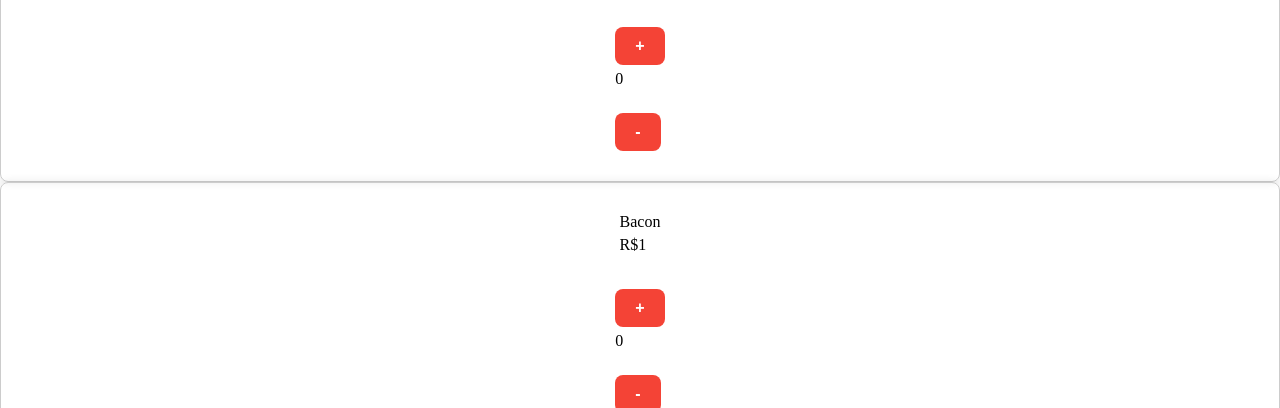
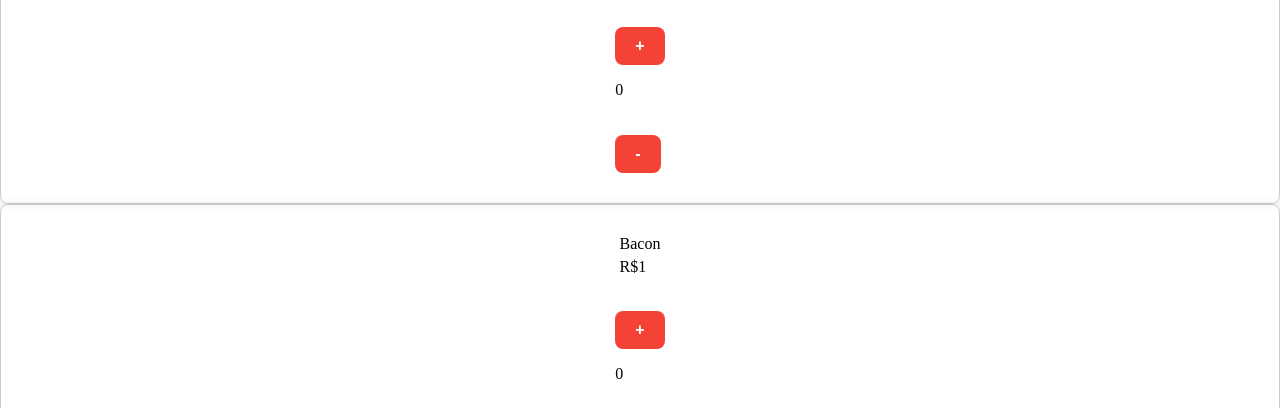
Before and after one commit to equipe-03/hyperlocal-frontend, a React (Create React App) app: page /product in a window 1280 px wide. Shown: the part 392-800 px from the top of the page. Built offline with nearby package versions, Linux system fonts and the light colour scheme.

Commit message:
fix: consertando a soma do botão dos produtos

```diff
--- a/src/PAGES/product-detail/food-card/index.tsx
+++ b/src/PAGES/product-detail/food-card/index.tsx
@@ -27,9 +27,13 @@ const FoodCard: React.FC<FoodCardprops> = ({ extra }) => {
         <div className="foodprice">R${extra.price}</div>
       </div>
       <div className="cardquantity">
-        <button className="adicionar" onClick={aumentar}>+</button>
-        <div  >0</div>
-        <button className="diminuir" onClick={diminuir}>-</button>
+        <button className="adicionar" onClick={aumentar}>
+          +
+        </button>
+        <p className="número">{adicional}</p>
+        <button className="diminuir" onClick={diminuir}>
+          -
+        </button>
         <div>{quantity}</div>
       </div>
     </div>
--- /dev/null
+++ b/src/utils/api/api.ts
@@ -0,0 +1 @@
+import axios from 'axios';
```
Also changed, not shown: 1 other file (tests, documents, lock files or other folders).
